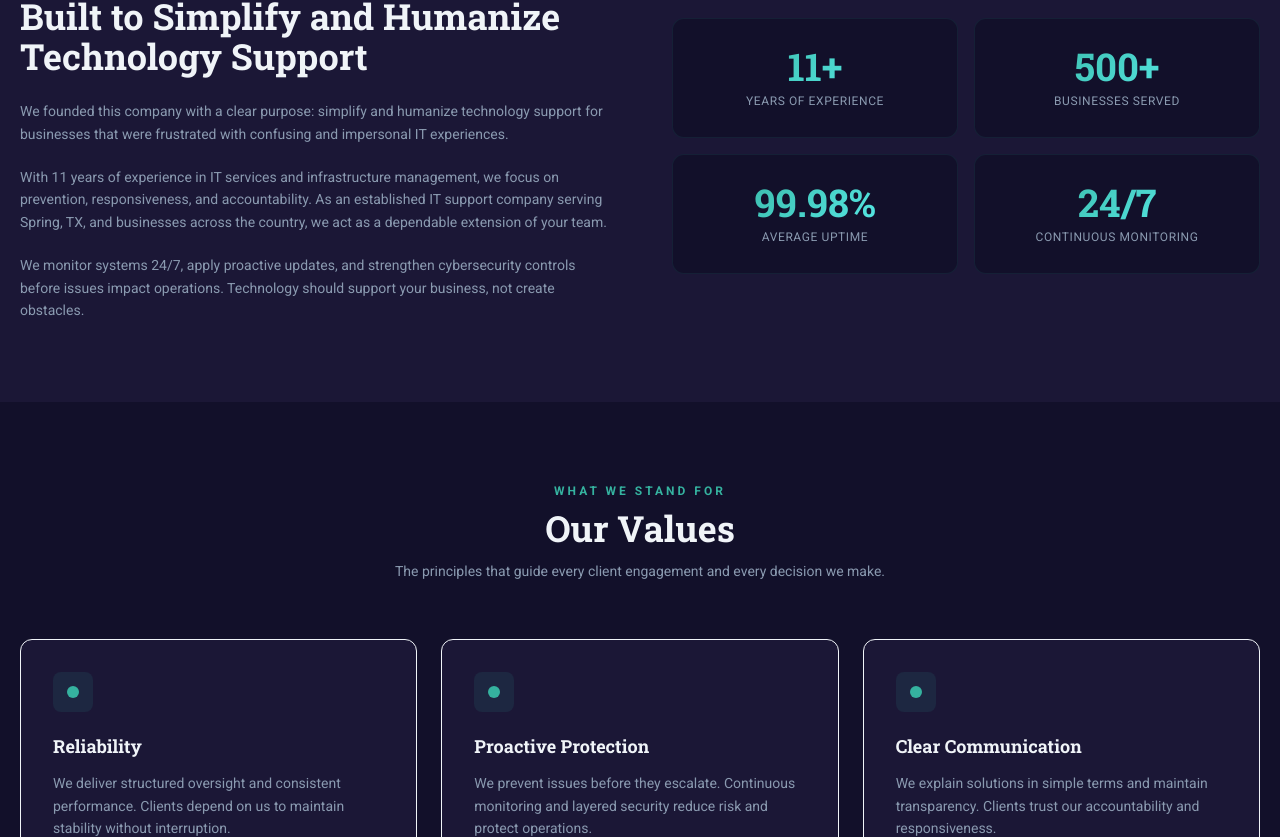
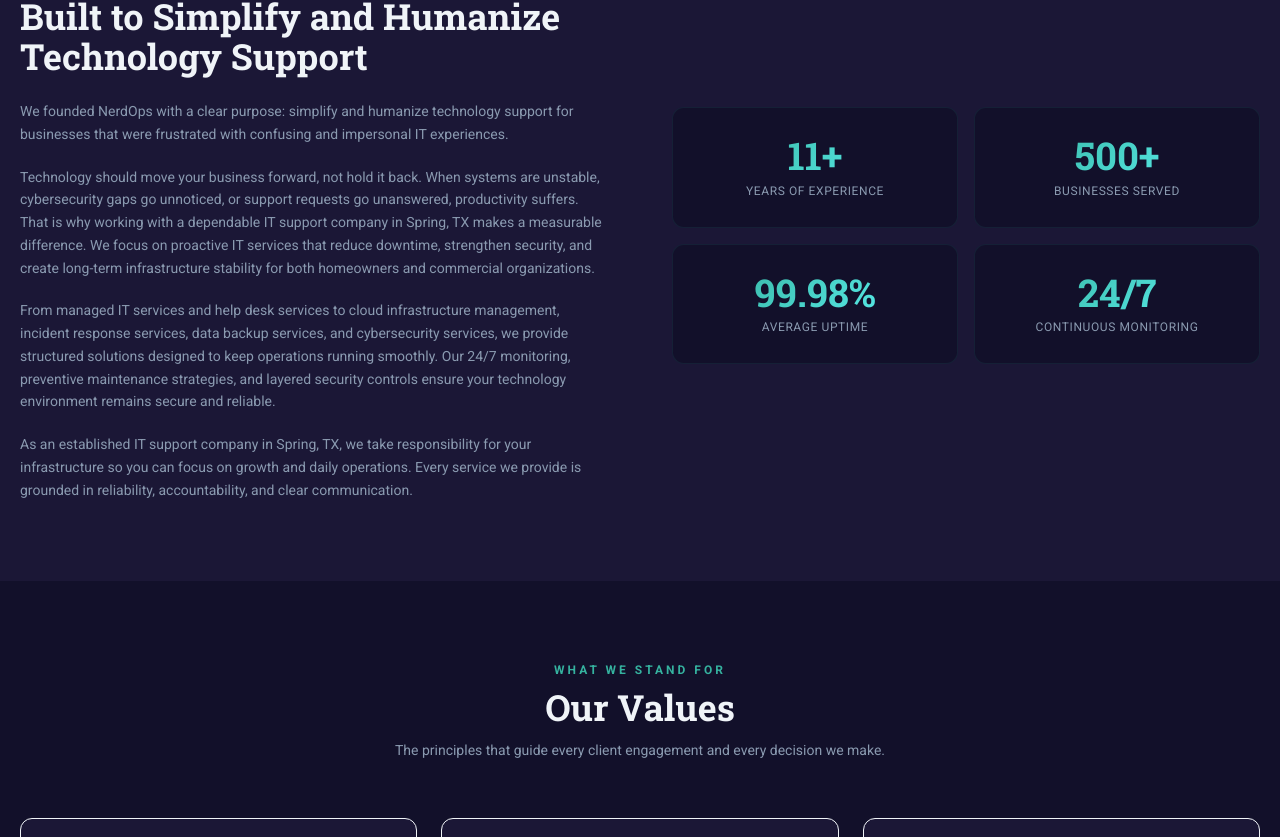
Before and after one commit to Xyryllpayatot1/nerdops-website, a Next.js app: page /about in a window 1280 px wide. Shown: the part 523-1360 px from the top of the page. Built offline with nearby package versions, Linux system fonts and the light colour scheme.

Commit message:
Update testimonials with full text and all 12 reviews; expand about page description

```diff
--- a/app/about/page.js
+++ b/app/about/page.js
@@ -25,7 +25,7 @@
   },
   {
     title: 'Clear Communication',
-    desc: 'We explain solutions in simple terms and maintain transparency. Clients trust our accountability and responsiveness.',
+    desc: 'We explain solutions in simple terms and maintain transparency. Businesses in Spring, TX trust our accountability and responsiveness.',
   },
 ];
 
@@ -58,18 +58,27 @@
             </h2>
             <div className="space-y-5 text-gray text-sm leading-relaxed">
               <p>
-                We founded this company with a clear purpose: simplify and humanize technology support
+                We founded NerdOps with a clear purpose: simplify and humanize technology support
                 for businesses that were frustrated with confusing and impersonal IT experiences.
               </p>
               <p>
-                With 11 years of experience in IT services and infrastructure management, we focus on
-                prevention, responsiveness, and accountability. As an established IT support company
-                serving Spring, TX, and businesses across the country, we act as a dependable extension
-                of your team.
+                Technology should move your business forward, not hold it back. When systems are unstable,
+                cybersecurity gaps go unnoticed, or support requests go unanswered, productivity suffers.
+                That is why working with a dependable IT support company in Spring, TX makes a measurable
+                difference. We focus on proactive IT services that reduce downtime, strengthen security, and
+                create long-term infrastructure stability for both homeowners and commercial organizations.
               </p>
               <p>
-                We monitor systems 24/7, apply proactive updates, and strengthen cybersecurity controls
-                before issues impact operations. Technology should support your business, not create obstacles.
+                From managed IT services and help desk services to cloud infrastructure management, incident
+                response services, data backup services, and cybersecurity services, we provide structured
+                solutions designed to keep operations running smoothly. Our 24/7 monitoring, preventive
+                maintenance strategies, and layered security controls ensure your technology environment
+                remains secure and reliable.
+              </p>
+              <p>
+                As an established IT support company in Spring, TX, we take responsibility for your
+                infrastructure so you can focus on growth and daily operations. Every service we provide
+                is grounded in reliability, accountability, and clear communication.
               </p>
             </div>
           </div>
--- a/app/page.js
+++ b/app/page.js
@@ -58,39 +58,75 @@
 const TESTIMONIALS = [
   {
     stars: 5,
-    text: 'Affable IT is the absolute best IT service around. Very fast response time with a dedicated and educated team.',
+    text: 'NerdOps is the absolute best IT service around. Very fast response time with a dedicated and educated team. They can solve any issue that occurs, leaving us with less downtime than ever before.',
     name: 'Kate LaMare',
     initials: 'KL',
   },
   {
     stars: 5,
-    text: 'Out of all the firms I\'ve hired, nothing compares to the level of expertise and sense of urgency as Daniel and his Team.',
+    text: 'Out of all the firms I\'ve hired, and even dedicated techs as employees, nothing compares to the level of expertise and sense of urgency as Daniel and his Team. Amazing Service, Integrity and Knowledge in all aspects of the craft. The patience and ability to break nomenclature down to means that non-technical folks can understand is extremely helpful.',
     name: 'Chris Wilson',
     initials: 'CW',
   },
   {
     stars: 5,
-    text: 'The best IT services I have ever encountered. Quick to respond and always resolves any issues we are having.',
+    text: 'The best IT services I have ever encountered. Quick to respond and always resolves any issues we are having. Danny and his team are the best at what they do.',
     name: 'Katelyn',
     initials: 'KT',
   },
   {
     stars: 5,
-    text: 'Danny/Affable is an incredible IT support. Danny is super knowledgeable and works to get your company to the level you need.',
+    text: 'Danny is an incredible IT support. Danny is super knowledgeable and works to get your company to the level you need to be and takes your budget into account. He is also accessible when an IT event happens no matter when. Your IT needs are in good hands with Danny and his team.',
     name: 'Lisa Cook',
     initials: 'LC',
   },
   {
     stars: 5,
-    text: 'Danny and his team at Affable IT have been awesome to work with. Their passion and dedication to their craft is very apparent.',
+    text: 'Danny and his team at NerdOps have been awesome to work with. Their passion and dedication to their craft is very apparent. I look forward to further interactions and collaboration with them.',
     name: 'Robbie Myers',
     initials: 'RM',
   },
   {
     stars: 5,
-    text: 'Love working with Affable IT! Quick, efficient, knowledgeable, overall great Team!',
+    text: 'Love working with NerdOps! Quick, efficient, knowledgeable, overall great Team!',
     name: 'Nicole Nelson',
     initials: 'NN',
+  },
+  {
+    stars: 5,
+    text: 'Daniel is awesome, so helpful and on top of everything. During our company change over, Daniel was integral in making sure we were set up and running smoothly. He helped me most any time day or night. I cannot say enough about Daniel, and I appreciate him and the whole team at NerdOps!',
+    name: 'Robert Moore',
+    initials: 'RMO',
+  },
+  {
+    stars: 5,
+    text: 'We love NerdOps! Daniel and his team are so helpful!',
+    name: 'Laura Brown',
+    initials: 'LB',
+  },
+  {
+    stars: 5,
+    text: 'Daniel and his team are AWESOME! Professional, friendly, and knowledgeable. Great communication on the status of issues. Any issues I\'ve had have been resolved quickly. Overall, a very positive experience with NerdOps!',
+    name: 'Jill Lee',
+    initials: 'JL',
+  },
+  {
+    stars: 5,
+    text: 'Bridgewell Building Materials has partnered with Danny and NerdOps for the migration of all of our business IT infrastructure and I could not have asked for a better partner. We have completed week one and every day the business is running more efficiently. Thank you Danny and your team for your dedication and hard work in this transition.',
+    name: 'David Routt JR',
+    initials: 'DR',
+  },
+  {
+    stars: 5,
+    text: 'These guys are terrific, responsible, and lovely to work with. We have a difficult house with lots of impediments and they helped us design a working home network, and followed up to help us tweak it. Great group and we will be calling again if we need it. So far everything has worked great since installed!',
+    name: 'Laura Capper',
+    initials: 'LCA',
+  },
+  {
+    stars: 5,
+    text: 'Danny and the team at NerdOps are awesome! I know next to nothing about IT stuff, so having someone knowledgeable is a must when issues come up. The fact that they handled my issues quickly and completely the first time, is a massive bonus! You won\'t go wrong working with the team at NerdOps!',
+    name: 'Robert Smart',
+    initials: 'RS',
   },
 ];
 
```
